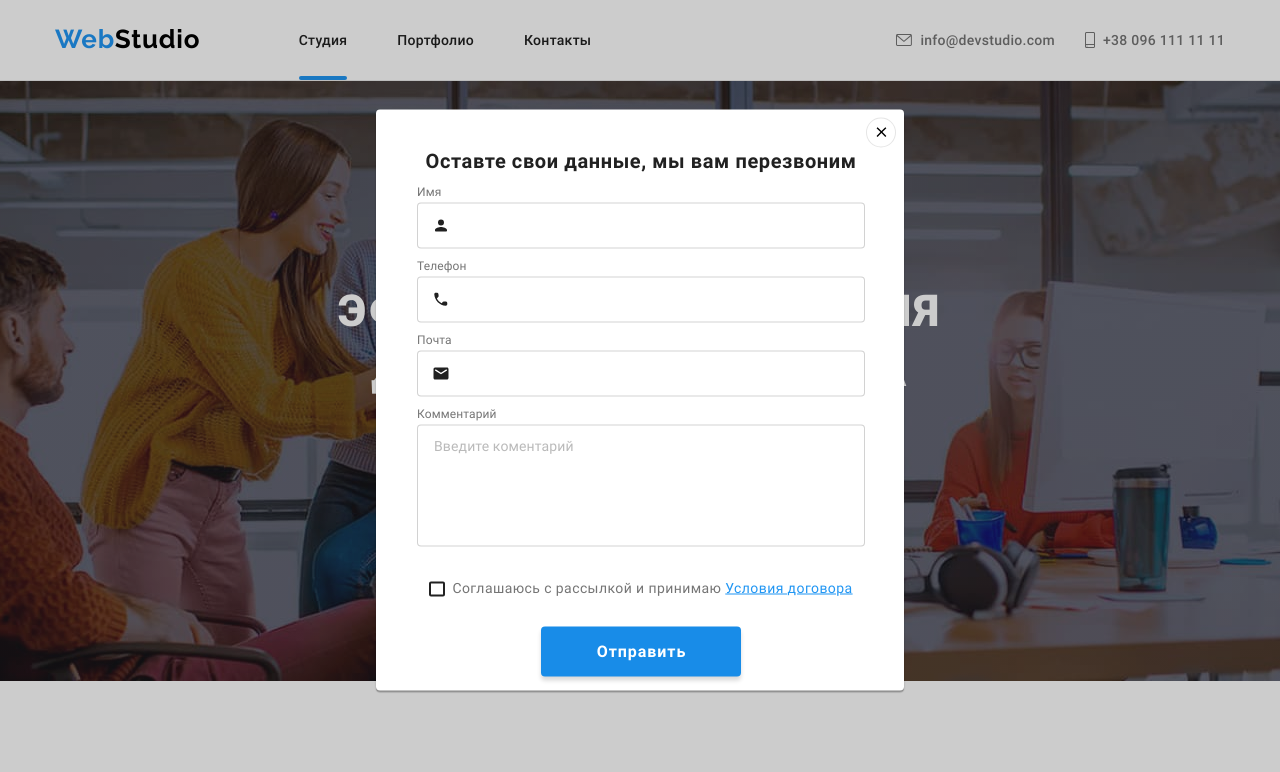
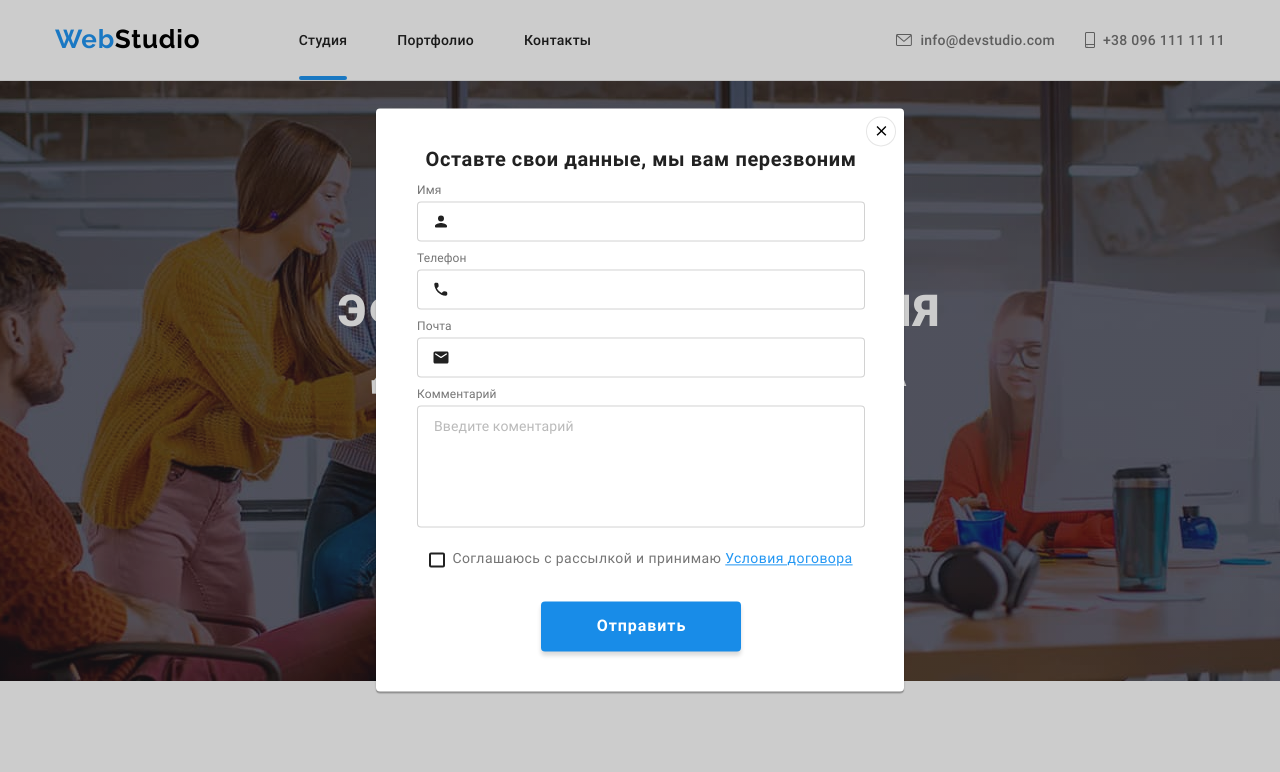
Before and after one commit to yurii-shendryk/goit-markup-hw-08, a plain HTML site: page index.html in a window 1280 px wide. Both pictures are taken after a click on the button "Заказать услугу". Shown: the top 772 px of the page. Drawn offline with Linux system fonts and the light colour scheme.

Commit message:
переверстав форму в модальному вікні

```diff
--- a/index.html
+++ b/index.html
@@ -521,10 +521,9 @@
                                 </li>
                            </ul>
                         </div>
-                        <div class="subscribe">
+                        <form class="subscribe-form flexbox" id="subscribe-form">
                                 <label for="email" class="subscribe__text">Подпишитесь на рассылку</label>
-                                        <form class="subscribe-form flexbox" id="subscribe-form">
-
+                                <div class="subscribe-form__wrap">
                                     <input type="email" name="email" id="email" placeholder="E-mail" class="subscribe-form__input">
                                     <button type="submit" class="button subscribe-form__button">
                                             Подписаться
@@ -532,8 +531,8 @@
                                                     <use href="./img/symbol-defs.svg#icon-send"></use>
                                             </svg>
                                     </button>
+                                </div>
                             </form>
-                        </div>
                 </div>
        </footer>
 
@@ -547,39 +546,36 @@
                        <form class="form" id="contact-form">
                         <b class="modal__text">Оставте свои данные, мы вам перезвоним</b>
                         <div class="form-field flexbox">
-                                <label for="name" class="form-field__label">Имя
+                                <label for="name" class="form-field__label">Имя</label>
                                 <div class="input-wrap">
                                         <input type="text" name="name" id="name" class="form-field__input" placeholder=" " pattern="^[a-zA-ZА-Яа-яЁёї'іє\s]+$" autocomplete="off"  required>
                                         <svg class= "form-field__input-icon">
                                                 <use href="./img/symbol-defs.svg#icon-name"></use>
                                         </svg>
                                 </div>
-                        </label>
+
                         </div>
                         <div class="form-field flexbox">
-                                <label for="telephone" class="form-field__label">Телефон
+                                <label for="telephone" class="form-field__label">Телефон</label>
                                 <div class="input-wrap">
                                         <input type="tel" name="telephone" id="telephone" class="form-field__input" placeholder=" " pattern="[0-9]{10,12}" autocomplete="off" required>
                                         <svg class= "form-field__input-icon">
                                                 <use href="./img/symbol-defs.svg#icon-tel"></use>
                                         </svg>
                                 </div>
-                        </label>
                         </div>
                         <div class="form-field flexbox">
-                                <label for="mail" class="form-field__label">Почта
+                                <label for="mail" class="form-field__label">Почта</label>
                                 <div class="input-wrap">
                                         <input type="email" name="mail" id="mail" class="form-field__input" placeholder=" " autocomplete="off" required>
                                         <svg class= "form-field__input-icon">
                                                 <use href="./img/symbol-defs.svg#icon-mail"></use>
                                         </svg>
                                 </div>
-                        </label>
                         </div>
-                        <div class="form-field flexbox">
-                                <label for="comment" class="form-field__label">Комментарий
+                        <div class="form-field form-field--end flexbox">
+                                <label for="comment" class="form-field__label">Комментарий</label>
                                 <textarea name="comment" id="comment" rows="6" placeholder="Введите коментарий" class="form-field__textarea"></textarea>
-                        </label>
                         </div>
                                 <label for="checkbox" class="form__checkbox-label">
                                 <input type="checkbox" class="form__checkbox visually-hidden" id="checkbox"/>
--- a/sass/components/_modal.scss
+++ b/sass/components/_modal.scss
@@ -4,7 +4,7 @@
   left: 50%;
   transform: translate(-50%, -50%) scale(1);
   width: 450px;
-  height: 609px;
+
   background-color: $main-color;
   border-radius: 4px;
   box-shadow: 0px 1px 3px rgba(0, 0, 0, 0.12), 0px 1px 1px rgba(0, 0, 0, 0.14), 0px 2px 1px rgba(0, 0, 0, 0.2);
@@ -20,19 +20,12 @@
 
      @media screen and (min-width: 1200px) {
       width: 528px;
-      height: 581px;
      }
 
-    .backdrop & {
 
-      @media screen and (min-width: 480px) {
-        padding: 40px;
-       }
 
-      @media screen and (min-width: 1200px) {
-       padding: 40px 39px 40px 41px;
-      }
-    }
+
+
     .is-hidden & {
 
        top: -100%;
--- a/sass/components/_subscribe-form.scss
+++ b/sass/components/_subscribe-form.scss
@@ -1,9 +1,20 @@
 .subscribe-form {
+    flex-direction: column;
 
-  @media screen and (min-width: 768px) and (max-width: 1199px) {
-    display: block;
+    @media screen and (min-width: 768px) and (max-width: 1199px) {
     width: 450px;
     margin: 0 166px 0 152px;
+  }
+
+    @media screen and (min-width: 1200px) {
+      width: 570px;
+    }
+  &__wrap {
+  @media screen and (min-width: 1200px) {
+    display: flex;
+    justify-content: space-between;
+  }
+
   }
 
   &__input {
@@ -24,7 +35,7 @@
 
 
     @media screen and (min-width: 1200px) {
-      width: 358px;
+
       margin-right: 12px;
     }
 
@@ -43,11 +54,10 @@
 
 
   &__button {
-     display: flex;
+     display: inline-flex;
      align-items: center;
      justify-content: center;
      padding: 10px 28px 10px 29px;
-
      @media screen and (max-width: 1199px) {
       margin: 0 auto;
     }
--- a/sass/components/modal-form/_form-field.scss
+++ b/sass/components/modal-form/_form-field.scss
@@ -1,14 +1,23 @@
 .form-field {
-  display: flex;
-  flex-direction: column;
-  margin-bottom: 10px;
+
+ display: flex;
+ flex-direction: column;
+ margin-bottom: 10px;
+ &--end {
+   margin-bottom: 20px;
+}
+
+ @media screen and (max-width: 767px){
+  &:focus-within > &__label {
+    color: $accent-color;
+  }
+ }
 
 
 
 
   &__input {
     width: 100%;
-    margin: 0;
     padding-top: 11px;
     padding-bottom: 11px;
     padding-left: 42px;
@@ -19,29 +28,14 @@
     border-radius: 4px;
     outline: none;
 
-
-    @media screen and (min-width: 1200px) {
-      padding-top: 14px;
-      padding-bottom: 14px;
-      padding-left: 42px;
-      border: 1px solid $modal-input-border-color;
-      border-radius: 4px;
-      outline: none;
-    }
-
   }
 
   &__label {
+    margin-bottom: 4px;
     font-size: 12px;
     line-height: 1.167;
     color: $description-header-link-color;
     letter-spacing: 0.01em;
-      @media screen and (max-width: 767px) {
-        &:focus-within {
-          color: $accent-color;
-        }
-
-      }
     }
 
   &__input-icon {
@@ -57,8 +51,6 @@
   &__textarea {
     resize: none;
     width: 100%;
-    margin-top: 4px;
-    margin-bottom: 20px;
     padding: 12px 16px;
     font-size: 14px;
     line-height: 1.143;
@@ -76,16 +68,8 @@
 
     &:focus {
       border-color: $accent-color;
-      @media screen and (max-width: 767px){
-        & ~ .form-field__label {
-          color: $accent-color;
-        }
-
       }
     }
-
-  }
-
 }
 
 
--- a/sass/components/modal-form/_form.scss
+++ b/sass/components/modal-form/_form.scss
@@ -1,5 +1,5 @@
 .form {
-  width: 370px;
+  width: 100%;
   margin-left: auto;
   margin-right: auto;
   padding: 0;
@@ -16,14 +16,14 @@
   }
 
 
+  @media screen and (min-width: 480px) {
+    padding: 40px;
+   }
 
+  @media screen and (min-width: 1200px) {
+   padding: 40px 39px 40px 41px;
+  }
 
-
-
-
-    @media screen and (min-width: 1200px){
-      width: 448px;
-    }
 
 
 
@@ -31,21 +31,18 @@
         display: block;
         margin-bottom: 30px;
         font-size: 12px;
-        line-height: 1.17;
+        line-height: 1.167;
         letter-spacing: 0.03em;
         text-align: center;
         color: $description-header-link-color;
 
-        @media screen and (max-width: 479px){
-          font-size: 14px;
-          line-height: 2;
-        }
 
           @media screen and (min-width: 1200px){
             width: calc(100% - 11.5px*2);
             margin-left: auto;
             margin-right: auto;
             font-size: 14px;
+            line-height: 1.71;
           }
       }
 
--- a/sass/components/modal-form/_input-wrap.scss
+++ b/sass/components/modal-form/_input-wrap.scss
@@ -1,4 +1,3 @@
 .input-wrap {
     position: relative;
-    margin-top: 4px;
   }
```
Also changed, not shown: portfolio.html (+3 -3 lines), css/main.css, css/main.min.css, css/portfolio.css, css/portfolio.min.css, 4 other files. Lines whose indentation alone changed are shown as unchanged.
